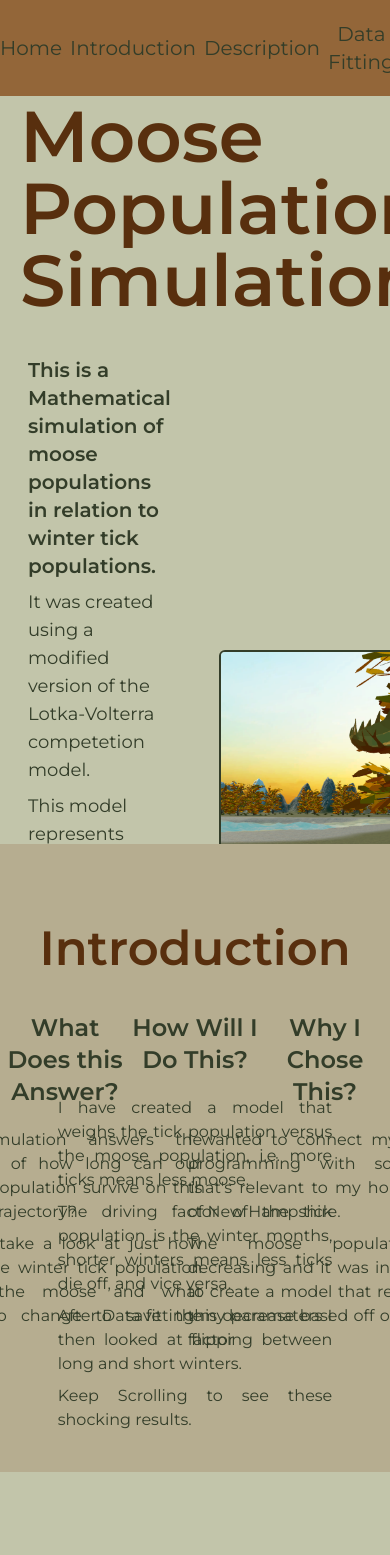
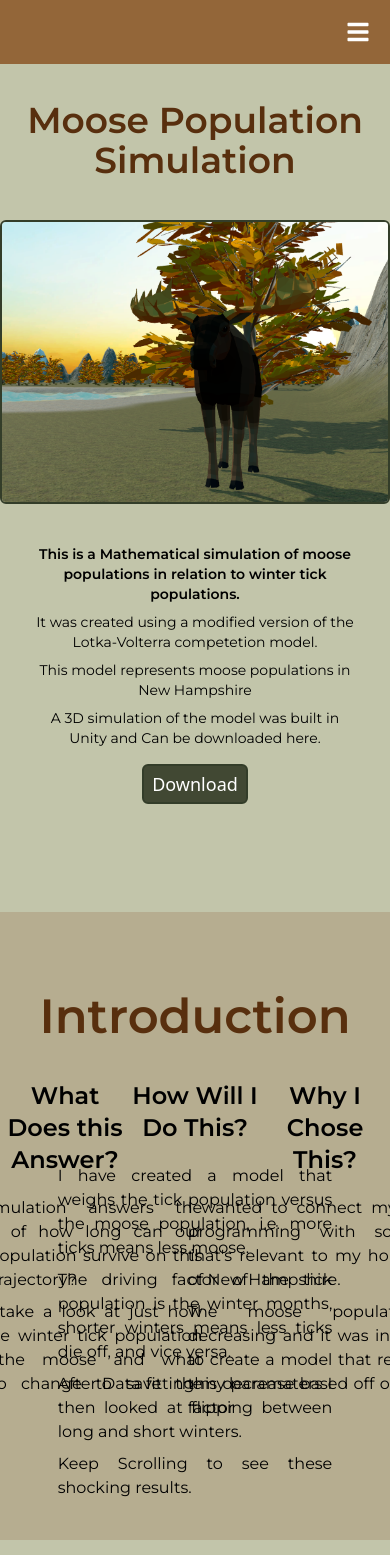
Before and after one commit to Marois2000/Lotka-Volterra, a React (Vite) app in the folder client/: page / in a window 390 px wide. Shown: the top 1555 px of the page. Built offline with nearby package versions, Linux system fonts and the light colour scheme.

Commit message:
started responsiveness

```diff
--- a/client/package.json
+++ b/client/package.json
@@ -12,6 +12,7 @@
   "dependencies": {
     "react": "^18.2.0",
     "react-dom": "^18.2.0",
+    "react-icons": "^4.12.0",
     "react-scroll": "^1.9.0"
   },
   "devDependencies": {
@@ -25,6 +26,6 @@
     "eslint-plugin-react-refresh": "^0.4.4",
     "postcss": "^8.4.31",
     "tailwindcss": "^3.3.5",
-    "vite": "^5.0.2"
+    "vite": "^5.0.7"
   }
 }
--- a/client/src/components/navbar.jsx
+++ b/client/src/components/navbar.jsx
@@ -3,12 +3,14 @@
  */
 import React from "react";
 import { Link, animateScroll as scroll } from 'react-scroll';
+import { FaBars } from "react-icons/fa";
 
 export const Navbar = () => {
-    const linkStlye = "text-xl text-green-300 font-montserrat";
+    const linkStlye = "text-xl text-black font-montserrat font-semibold";
 
     return (
-        <div className="fixed justify-evenly items-center bg-brown-100 w-full top-0 gap-2 flex py-5">
+        <div className="fixed justify-evenly items-center bg-brown-100 w-full top-0 gap-2 flex py-5 z-20">
+            <div className="w-full justify-evenly items-center flex max-md:hidden">
                 <button>
                     <Link
                         className={linkStlye}
@@ -98,6 +100,11 @@ export const Navbar = () => {
                         duration={500}
                     >References</Link>
                 </button>
+            </div>
+
+            <div className="w-full justify-end items-center flex px-5 md:hidden">
+                <FaBars className="text-white text-2xl" />
+            </div>
 
         </div>
     )
--- a/client/src/components/paragraphheader.jsx
+++ b/client/src/components/paragraphheader.jsx
@@ -4,5 +4,5 @@
 import React from "react";
 
 export const ParagraphHeader = ({ text }) => {
-    return <h2 className="text-2xl text-green-300 text-center font-montserrat font-semibold">{text}</h2>
+    return <h2 className="text-2xl text-black text-center font-montserrat font-semibold">{text}</h2>
 }
--- a/client/src/sections/conclusion.jsx
+++ b/client/src/sections/conclusion.jsx
@@ -7,7 +7,7 @@ export const Conclusion = () => {
     return (
         <div className="w-full flex flex-col justify-center items-center bg-neutral-200 pb-10" id="conclusion">
             <h2 className="text-5xl text-brown-300 font-montserrat font-semibold text-center mt-10">Conclusion</h2>
-            <p className="w-[60ch] text-green-300 font-montserrat mt-10 text-justify text-lg">
+            <p className="w-[60ch] text-black font-montserrat mt-10 text-justify text-lg">
                 From our findings we see that the moose population will die off in 30 years given our current trajectory. It is important
                 to understand that this model is <strong><u>only</u></strong> focusing on moose population in competetion with the winter tick population. There may be
                 many more factors that boost the moose populations that may lessen the affect the ticks have on the moose population. <br /><br />
--- a/client/src/sections/datafit.jsx
+++ b/client/src/sections/datafit.jsx
@@ -20,7 +20,7 @@ export const DataFit = () => {
                     <img className="w-[400px] rounded-md border-2 border-brown-300" src={mydata} alt="Real world data showing moose population decline" />
                 </div>
             </div>
-            <p className="w-[60ch] text-green-300 font-montserrat mt-10 text-justify text-lg">
+            <p className="w-[60ch] text-black font-montserrat mt-10 text-justify text-lg">
                 As we can see in the real world data, the moose population went from approximately 7500 to about 3500. Now, the real world data
                 doesn't have such an exact regression as my data, this is do to many other factors that my model is not looking at. I fit my data
                 based off of the starting moose population and the ending population. I started with paramters that made sense to me, then I modified
@@ -30,7 +30,7 @@ export const DataFit = () => {
             <div className="w-[90%] flex justify-center items-start gap-20 mt-20">
                 <div className="flex flex-col justify-center gap-5">
                     <ParagraphHeader text="Parameter Explanation"/>
-                    <p className="w-[50ch] text-green-300 font-montserrat text-left">
+                    <p className="w-[50ch] text-black font-montserrat text-left">
                         At a close glance these numbers seem completely random, and in a sense they are, but these values accurately recreated the real world data. <br /><br />
                         The ticks have a higher growth rate than the moose becuase ticks reproduce much faster. <br /><br />
                         The alpha values seem very small for moose, but this is explained by the vast disproportion between the moose and tick populations. <br /><br />
@@ -41,7 +41,7 @@ export const DataFit = () => {
                 <div className="flex flex-col justify-center gap-5">
                     <ParagraphHeader text="Parameter Values"/>
                     <table class="w-full text-sm text-left rtl:text-right text-neutral-300 font-montserrat rounded-md overflow-hidden">
-                        <thead class="text-xs text-neutral-300 uppercase bg-green-300">
+                        <thead class="text-xs text-white uppercase bg-green-300">
                             <tr>
                                 <th scope="col" class="px-6 py-3">
 
--- a/client/src/sections/hero.jsx
+++ b/client/src/sections/hero.jsx
@@ -6,26 +6,26 @@ import hero from "../../img/Hero.png"
 
 export const Hero = () => {
     return (
-        <div className="w-full h-[100vh] flex justify-around bg-center bg-cover flex-col" id="hero" >
-            <div className="w-fit mt-20">
-                <h1 className="text-7xl text-brown-300 font-semibold font-montserrat bg-neutral-300 m-5">Moose Population Simulation</h1>
+        <div className="w-full flex justify-around bg-center bg-cover flex-col pb-10" id="hero" >
+            <div className="w-full mt-20 max-md:justify-center flex">
+                <h1 className="text-7xl max-md:text-4xl text-brown-300 font-semibold font-montserrat bg-neutral-300 m-5 max-md:text-center">Moose Population Simulation</h1>
             </div>
 
-            <div className="w-full flex justify-between items-center mb-10">
-                <div className="w-fit">
-                    <div className="bg-neutral-300 m-5 gap-2 flex flex-col">
-                        <h2 className="text-green-300 font-montserrat font-semibold text-xl max-w-[40ch] mx-2">This is a Mathematical simulation of moose populations in relation to winter tick populations.</h2>
-                        <h2 className="text-green-300 font-montserrat text-lg max-w-[35ch] mx-2">It was created using a modified version of the Lotka-Volterra competetion model.</h2>
-                        <h2 className="text-green-300 font-montserrat text-lg max-w-[35ch] mx-2">This model represents moose populations in New Hampshire</h2>
-                        <h2 className="text-green-300 font-montserrat text-lg max-w-[35ch] mx-2">A 3D simulation of the model was built in Unity and Can be downloaded here.</h2>
+            <div className="w-full flex justify-between items-center mb-10 max-md:flex-col-reverse">
+                <div className="w-fit max-md:items-center max-md:justify-center flex">
+                    <div className="bg-neutral-300 m-5 gap-2 flex flex-col max-md:justify-center max-md:items-center">
+                        <h2 className="text-black font-montserrat font-semibold text-xl mx-2 max-w-[40ch] max-md:text-sm max-md:text-center">This is a Mathematical simulation of moose populations in relation to winter tick populations.</h2>
+                        <h2 className="text-black font-montserrat text-lg max-w-[35ch] mx-2 max-md:text-sm max-md:text-center">It was created using a modified version of the Lotka-Volterra competetion model.</h2>
+                        <h2 className="text-black font-montserrat text-lg max-w-[35ch] mx-2 max-md:text-sm max-md:text-center">This model represents moose populations in New Hampshire</h2>
+                        <h2 className="text-black font-montserrat text-lg max-w-[35ch] mx-2 max-md:text-sm max-md:text-center">A 3D simulation of the model was built in Unity and Can be downloaded here.</h2>
 
-                        <div className="w-fit m-2">
-                            <button className="bg-green-200 border-2 border-green-300 text-lg text-neutral-300 rounded-md px-2 py-1 hover:bg-green-100 z-10 duration-300">Download</button>
+                        <div className="w-fit m-2 max-md:w-full max-md:justify-center flex">
+                            <button className="bg-green-200 border-2 border-green-300 text-lg text-white rounded-md px-2 py-1 hover:bg-green-100 z-10 duration-300">Download</button>
                         </div>
                     </div>
                 </div>
 
-                <img src={hero} alt="" className="w-[700px] m-5 rounded-md border-2 border-green-300" />
+                <img src={hero} alt="" className="w-[700px] m-5 rounded-md border-2 border-green-300 max-md:w-[400px]" />
             </div>
 
         </div>
--- a/client/src/sections/introduction.jsx
+++ b/client/src/sections/introduction.jsx
@@ -13,26 +13,26 @@ export const Introduction = () => {
                     <div className="flex justify-center items-center flex-col w-[33%] ">
                         <ParagraphHeader text="What Does this Answer?"/>
                         <div className="w-[30ch] text-justify gap-2 flex flex-col mt-5">
-                            <h3 className="text-md text-green-300 font-montserrat">This simulation answers the question of how long can our moose population survive on this current trajectory?</h3>
-                            <h3 className="text-md text-green-300 font-montserrat">We will take a look at just how much the winter tick population affects the moose and what needs to change to save the moose.</h3>
+                            <h3 className="text-md text-black font-montserrat">This simulation answers the question of how long can our moose population survive on this current trajectory?</h3>
+                            <h3 className="text-md text-black font-montserrat">We will take a look at just how much the winter tick population affects the moose and what needs to change to save the moose.</h3>
                         </div>
                     </div>
 
                     <div className="flex justify-center items-center flex-col w-[33%]">
                         <ParagraphHeader text="How Will I Do This?" />
                         <div className="w-[30ch] text-justify gap-2 flex flex-col mt-5">
-                            <h3 className="text-md text-green-300 font-montserrat">I have created a model that weighs the tick population versus the moose population, i.e. more ticks means less moose.</h3>
-                            <h3 className="text-md text-green-300 font-montserrat">The driving factor of the tick population is the winter months, shorter winters means less ticks die off, and vice versa.</h3>
-                            <h3 className="text-md text-green-300 font-montserrat">After Data fitting my paramaters I then looked at flipping between long and short winters.</h3>
-                            <h3 className="text-md text-green-300 font-montserrat">Keep Scrolling to see these shocking results.</h3>
+                            <h3 className="text-md text-black font-montserrat">I have created a model that weighs the tick population versus the moose population, i.e. more ticks means less moose.</h3>
+                            <h3 className="text-md text-black font-montserrat">The driving factor of the tick population is the winter months, shorter winters means less ticks die off, and vice versa.</h3>
+                            <h3 className="text-md text-black font-montserrat">After Data fitting my paramaters I then looked at flipping between long and short winters.</h3>
+                            <h3 className="text-md text-black font-montserrat">Keep Scrolling to see these shocking results.</h3>
                         </div>
                     </div>
 
                     <div className="flex justify-center items-center flex-col w-[33%]">
                         <ParagraphHeader text="Why I Chose This?" />
                         <div className="w-[30ch] text-justify gap-2 flex flex-col mt-5">
-                            <h3 className="text-md text-green-300 font-montserrat">I wanted to connect my love of programming with something that's relevant to my home state of New Hampshire.</h3>
-                            <h3 className="text-md text-green-300 font-montserrat">The moose population is decreasing and it was interesting to create a model that represents this decrease based off of a major factor</h3>
+                            <h3 className="text-md text-black font-montserrat">I wanted to connect my love of programming with something that's relevant to my home state of New Hampshire.</h3>
+                            <h3 className="text-md text-black font-montserrat">The moose population is decreasing and it was interesting to create a model that represents this decrease based off of a major factor</h3>
                         </div>
                     </div>
                 </div>
--- a/client/src/sections/references.jsx
+++ b/client/src/sections/references.jsx
@@ -8,8 +8,8 @@ export const References = () => {
         <div className="w-full flex flex-col justify-center items-center bg-neutral-200 pb-10" id="references">
             <h2 className="text-5xl text-brown-300 font-montserrat font-semibold text-center mt-10">References</h2>
             <ol className="w-[100ch] text-left mt-10 list-decimal">
-                <li className="text-green-300 font-montserrat mt-3">“CK12-Foundation.” CK12, <a href="flexbooks.ck12.org/cbook/ck-12-biology-flexbook-2.0/r135/section/6.14/primary/lesson/competition-bio/">flexbooks.ck12.org/cbook/ck-12-biology-flexbook-2.0/r135/section/6.14/primary/lesson/competition-bio/</a> . Accessed 1 Dec. 2023. </li>
-                <li className="text-green-300 font-montserrat mt-3">Kusnetz, Nicholas. “Climate Change Is Killing New England’s Moose. Can Hunters Save Them?” Inside Climate News, 5 Dec. 2020, insideclimatenews.org/news/29052017/climate-change-ticks-killing-new-england-moose-hunters/. </li>
+                <li className="text-black font-montserrat mt-3">“CK12-Foundation.” CK12, <a href="flexbooks.ck12.org/cbook/ck-12-biology-flexbook-2.0/r135/section/6.14/primary/lesson/competition-bio/">flexbooks.ck12.org/cbook/ck-12-biology-flexbook-2.0/r135/section/6.14/primary/lesson/competition-bio/</a> . Accessed 1 Dec. 2023. </li>
+                <li className="text-black font-montserrat mt-3">Kusnetz, Nicholas. “Climate Change Is Killing New England’s Moose. Can Hunters Save Them?” Inside Climate News, 5 Dec. 2020, insideclimatenews.org/news/29052017/climate-change-ticks-killing-new-england-moose-hunters/. </li>
             </ol>
         </div>
     )
--- a/client/src/sections/results.jsx
+++ b/client/src/sections/results.jsx
@@ -10,7 +10,7 @@ export const Results = () => {
     return (
         <div className="w-full flex flex-col justify-center items-center pb-10" id="results">
             <h2 className="text-5xl text-brown-300 font-montserrat font-semibold text-center mt-20">Results</h2>
-            <p className="w-[60ch] text-green-300 font-montserrat mt-10 text-justify text-lg">
+            <p className="w-[60ch] text-black font-montserrat mt-10 text-justify text-lg">
                 After I finished fitting my model to the real world data, I wanted to start answering the questions I started with.
                 First I wanted to see how long the moose would last given this current trajectory. With this current setup I found that
                 the moose population would reach 0 in only 30 years! Knowing this I wondered how having longer winters would affect the moose
@@ -20,7 +20,7 @@ export const Results = () => {
             <div className="flex justify-between items-center w-[80%] mt-20">
                 <div className="flex flex-col justify-center items-start">
                     <ParagraphHeader text="Shorter Winters"/>
-                    <p className="w-[45ch] text-green-300 font-montserrat mt-3">
+                    <p className="w-[45ch] text-black font-montserrat mt-3">
                         Shorter winters in my model are winters that last for 3 months, during these months the tick population dies off.
                         This die off allows the moose time to repopulate and give them a chance to increase their population. Although,
                         as we can see from the graph, 3 months simply isn't enough time for the moose to catch back up. We see the
@@ -33,7 +33,7 @@ export const Results = () => {
             <div className="flex justify-between items-center w-[80%] mt-20">
                 <div className="flex flex-col justify-center items-start">
                     <ParagraphHeader text="Longer Winters"/>
-                    <p className="w-[45ch] text-green-300 font-montserrat mt-3">
+                    <p className="w-[45ch] text-black font-montserrat mt-3">
                         Longer winters on the other hand are winters that last 4 months, meaning ticks die off for a lot longer further decreasing
                         thier population. This gives the moose the advantage and time they need in order to actually repopulate. As we see in this
                         graph now the moose population has actually increased, after a brief dip while the tick population was still very high.
--- a/client/src/sections/simulation.jsx
+++ b/client/src/sections/simulation.jsx
@@ -9,11 +9,11 @@ export const Simulation = () => {
             <div className="flex justify-center items-center w-full gap-20">
                     <div className="flex justify-between items-start flex-col ">
                         <ParagraphHeader text="Live Simulation" />
-                        <p className="w-[35ch] text-green-300 font-montserrat mt-3">
+                        <p className="w-[35ch] text-black font-montserrat mt-3">
                             If you would like to try out the simulation for yourself on your own PC simply download the program and run the app in the file.
                         </p>
                     </div>
-                    <button className="bg-green-200 border-2 border-green-300 text-lg text-neutral-300 rounded-md px-2 py-1 hover:bg-green-100 z-10 duration-300">Download</button>
+                    <button className="bg-green-200 border-2 border-green-300 text-lg text-white rounded-md px-2 py-1 hover:bg-green-100 z-10 duration-300">Download</button>
                 </div>
         </div>
     )
```
Also changed, not shown: client/src/sections/modeldesc.jsx (+4 -4 lines), 1 other file (tests, documents, lock files or other folders). Lines whose indentation alone changed are shown as unchanged.
